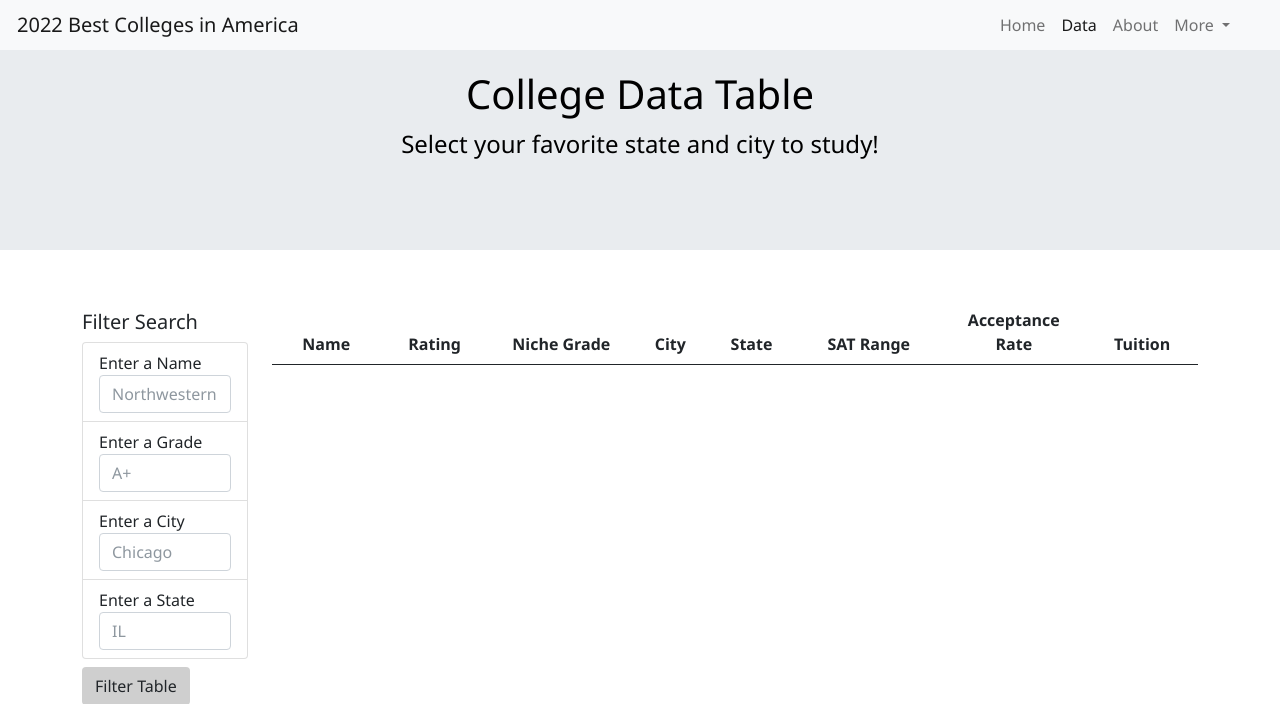
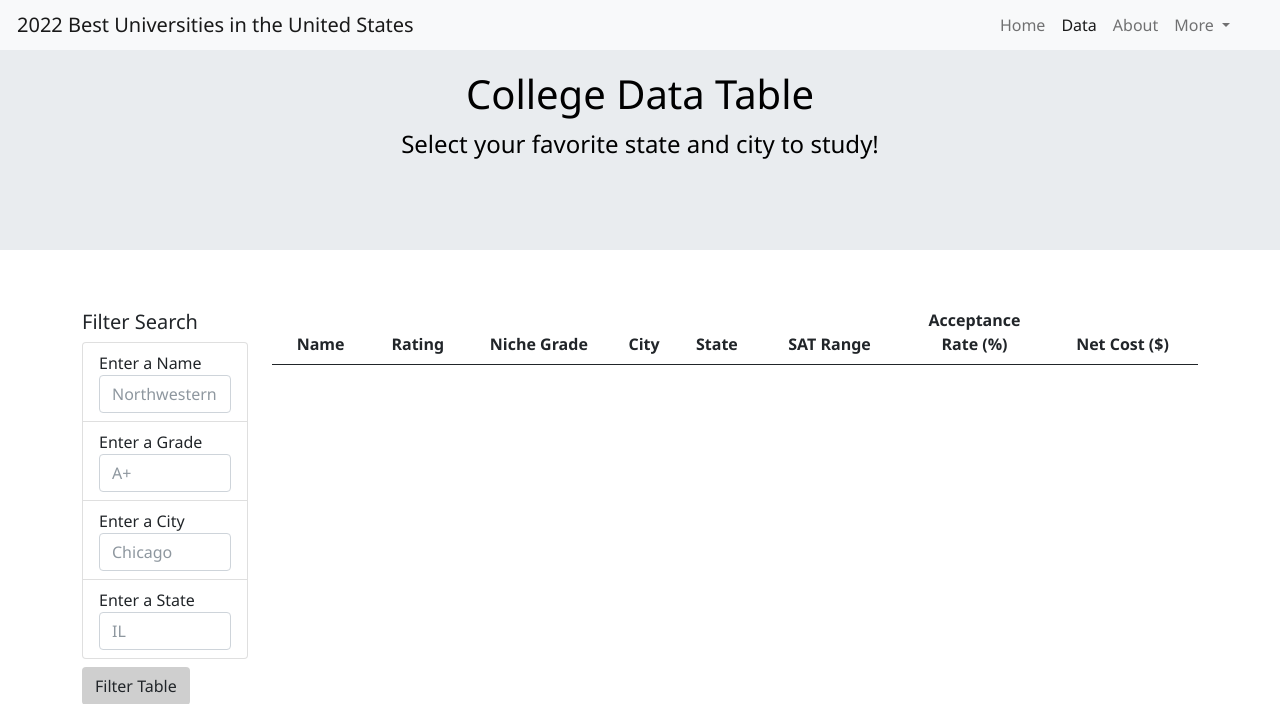
Before and after one commit to ZiboZhao0804/University-Ranking, a Flask app: page /datapage in a window 1280 px wide. Shown: the top 704 px of the page. Run offline with Flask 2, Linux system fonts and the light colour scheme; data that the repository does not hold is empty.

Commit message:
update html

```diff
--- a/templates/aboutus.html
+++ b/templates/aboutus.html
@@ -14,7 +14,7 @@
     <div class="wrapper">
     <nav class="navbar fixed-top navbar-expand-lg navbar-light bg-light">
         <div class="container-fluid">
-          <a class="navbar-brand" href="/">2022 Best Colleges in America</a>
+          <a class="navbar-brand" href="/">2022 Best Universities in the United States</a>
           <button class="navbar-toggler" type="button" data-bs-toggle="collapse" data-bs-target="#navbarNavDropdown" aria-controls="navbarNavDropdown" aria-expanded="false" aria-label="Toggle navigation">
             <span class="navbar-toggler-icon"></span>
           </button>
--- a/templates/datapage.html
+++ b/templates/datapage.html
@@ -21,7 +21,7 @@
 
     <nav class="navbar fixed-top navbar-expand-lg navbar-light bg-light">
       <div class="container-fluid">
-        <a class="navbar-brand" href="/">2022 Best Colleges in America</a>
+        <a class="navbar-brand" href="/">2022 Best Universities in the United States</a>
         <button class="navbar-toggler" type="button" data-bs-toggle="collapse" data-bs-target="#navbarNavDropdown" aria-controls="navbarNavDropdown" aria-expanded="false" aria-label="Toggle navigation">
           <span class="navbar-toggler-icon"></span>
         </button>
@@ -96,8 +96,8 @@
                   <th class="table-head">City</th>
                   <th class="table-head">State</th>
                   <th class="table-head t-space">SAT Range</th>
-                  <th class="table-head t-space">Acceptance Rate</th>
-                  <th class="table-head">Tuition</th>
+                  <th class="table-head t-space">Acceptance Rate (%)</th>
+                  <th class="table-head">Net Cost ($)</th>
                 </tr>
               </thead>
               <tbody class="text-center"></tbody>
```
